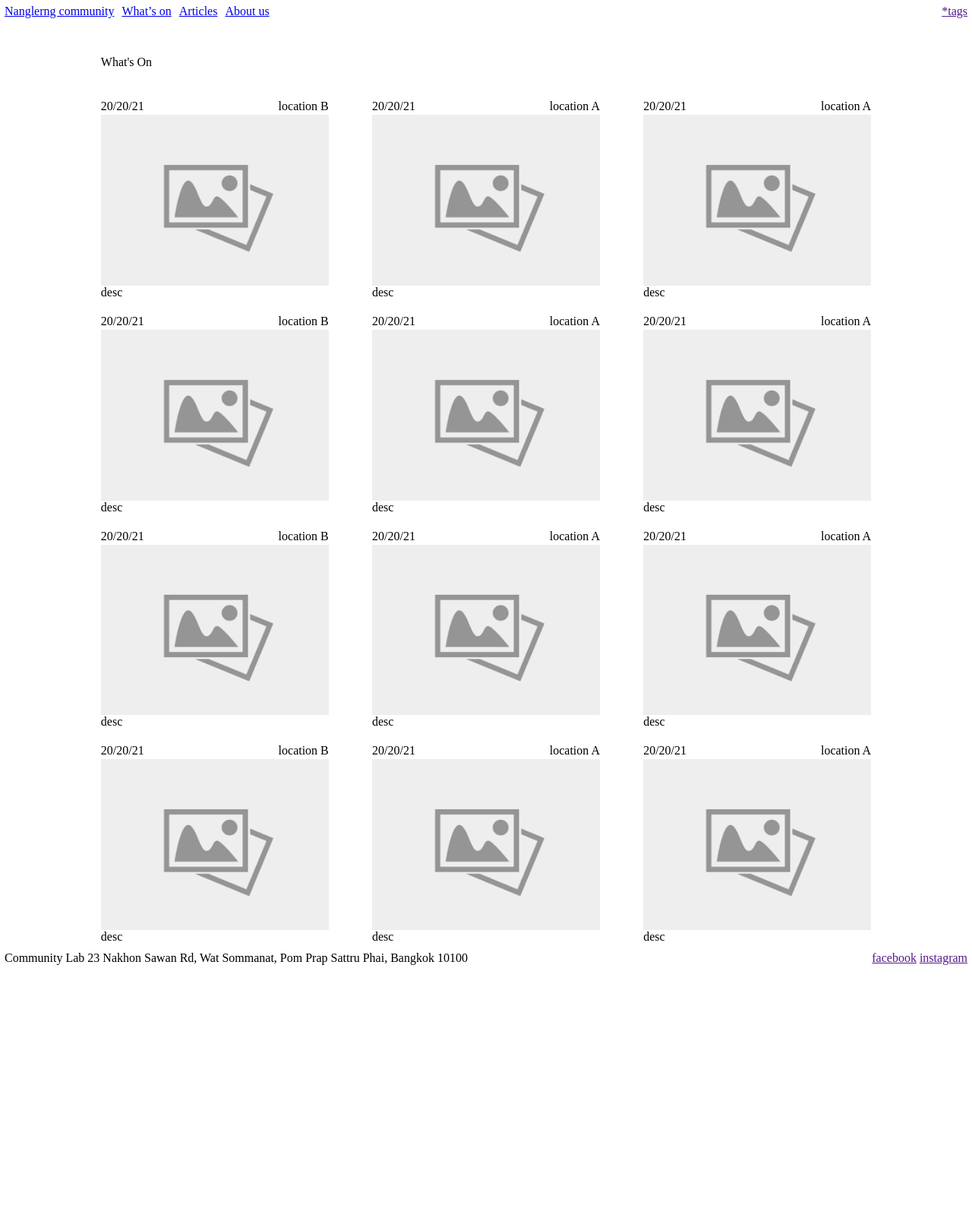
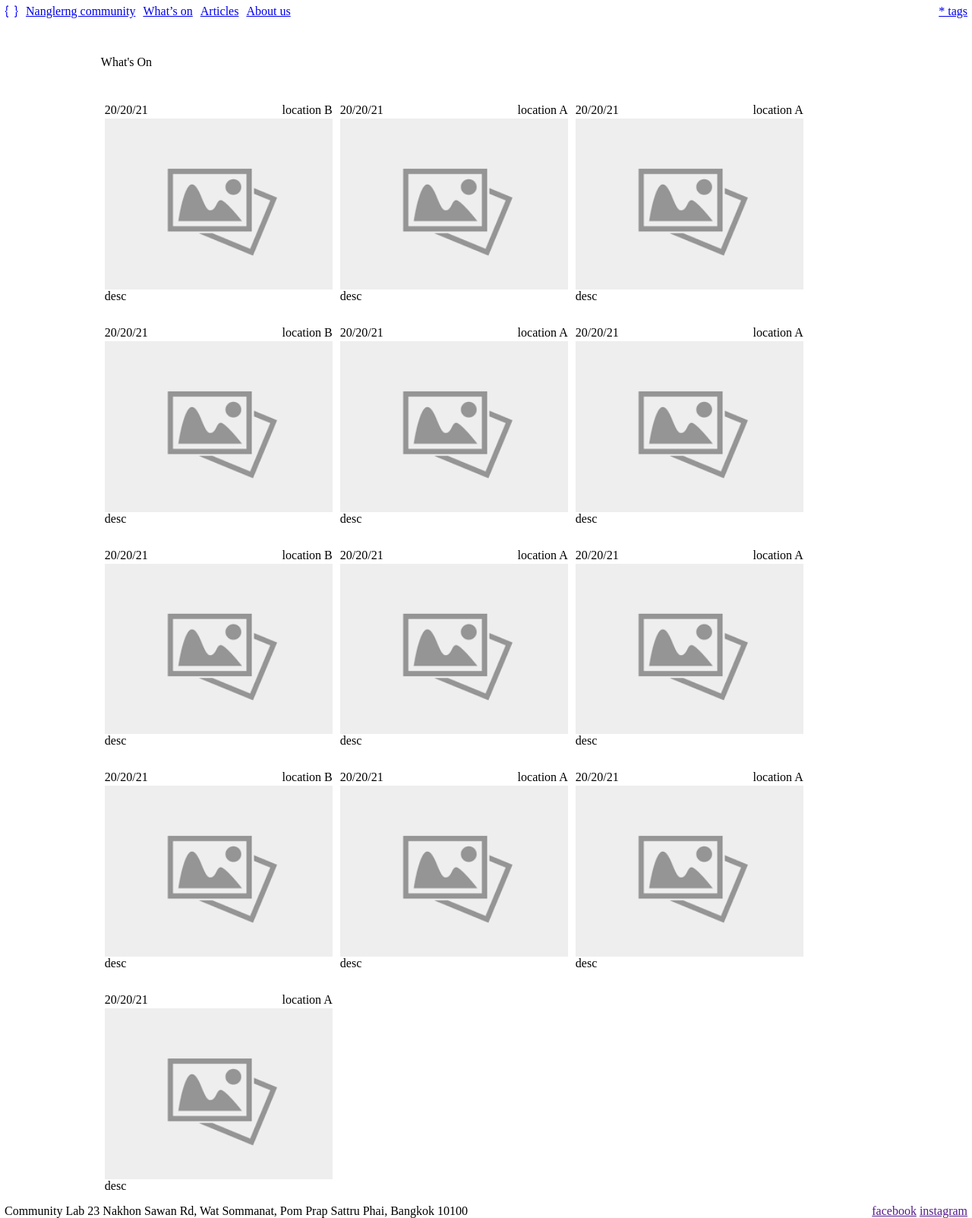
Before and after one commit to khajer/nanglerng, a Django app: page /whatson in a window 1280 px wide. Shown: the whole page at 76% size. Before the commit the page ends 1270 px from the top, so only its background shows below. Run offline with Django 3.2, Linux system fonts and the light colour scheme; some libraries are stand-ins or nearby versions.

Commit message:
add what's on

```diff
--- /dev/null
+++ b/nanglerng/static/css/m5.css
@@ -0,0 +1,146 @@
+body{
+    margin: 0 auto;
+    padding: 6px;
+}
+#header {
+    position: relative;
+    width: 100%;
+    height: 6%;
+    /* background-color: #ff0000; */
+    border: 0;
+}
+#content{
+    width: 100%;
+    height: 90%;
+}
+#footer{
+    width: 100%;
+    height: 4%;
+}
+ul.menu {
+    list-style-type: none;
+    margin: 0;
+    padding: 0;
+}
+
+li.menu-item {
+    padding-right: 10px;
+    display: block;
+    float: left;
+}
+.text-right {
+    /* position: absolute; */
+    /* top: 0;
+    right: 0; */
+    text-align: right;
+}
+
+.column{
+    width: 50%;
+    float: left;
+    height: 100%;
+    overflow-y: auto;
+}
+
+.content-box{
+    padding-left: 8px;
+
+}
+.main-image-left{
+    position: relative;
+}
+.label_img{
+    position: absolute;
+    bottom: 0px;
+    left: 0px;
+    width: 100%;
+    height: 60px;
+    background-color: #0000FF;
+    color: #fff;
+    text-align: center;
+}
+.bb{
+    position: relative;
+}
+
+.more{
+    text-align: right;
+}
+.b-list{
+    display: flex;
+    flex-wrap: wrap;
+    justify-content: flex-start;
+}
+.llist{
+    width: 49%;
+}
+.footer-box{
+    padding-top: 10px;
+}
+.footer-tradmark{
+    float: left;
+}
+.footer-social{
+    float: right;
+}
+
+.headcard{
+    padding: 20px 0 20px 0;
+}
+.headcard-left{
+    float: left;
+}
+.headcard-right{
+    float: right;
+}
+#sub-menu-title{
+    background: #0000FF;
+    width: 100%;
+    /* display: inline-block; */
+    display: none;
+    position: absolute;
+    height: 30px;
+    z-index: 2;
+    padding: 8px;
+}
+#sub-menu-title a{
+    color: #fff;
+}
+
+/*----other---*/
+ul.menu-comunity {
+    list-style-type: none;
+    margin: 0;
+    padding: 0;
+    height: 30px;
+}
+
+li.tab-border{
+    width: 180px;
+    height: 30px;
+    border: 1px solid #000;
+    border-bottom: 0;
+    padding: 0 0 0 4px;
+}
+li.tab-active{
+    color: #fff;
+    background: #0000FF;
+}
+.spacer{
+    width: 100%;
+    border-top: 1px solid #000;
+}
+.title_text{
+    padding: 20px 0 20px 0;
+}
+.social_text{
+    padding: 10px 0 10px 0;
+}
+.w-on{
+    margin: 0 auto;
+    width: 80%;
+}
+.w-on-img-list{
+    width: 300px;
+    padding: 5px;
+}
--- a/nanglerng/templates/community/timeline.html
+++ b/nanglerng/templates/community/timeline.html
@@ -5,7 +5,7 @@
         <link rel="stylesheet" type="text/css" href="{% static 'css/m3.css' %}">
         <link href="{% static 'fontawesomefree/css/all.min.css' %}" rel="stylesheet" type="text/css">
         <script src="{% static 'fontawesomefree/js/all.min.js' %}"></script>
-         <script src="{% static 'js/toggle_menu.js' %}"></script>
+        <script src="{% static 'js/toggle_menu.js' %}"></script>
     </head>
     <body>
         {% include "project/header.html" %}
--- a/nanglerng/templates/whatson/index.html
+++ b/nanglerng/templates/whatson/index.html
@@ -1,183 +1,15 @@
 <html>
     <head>
         <title>NANGLERNG COMMUNITY</title>
-        <style>
-            body{
-                margin: 0 auto;
-                padding: 6px;
-            }
-            #header {
-                position: relative;
-                width: 100%;
-                height: 6%;
-                /* background-color: #ff0000; */
-                border: 0;
-            }
-            #content{
-                width: 100%;
-                height: 90%;
-            }
-            #footer{
-                width: 100%;
-                height: 4%;
-            }
-            ul.menu {
-                list-style-type: none;
-                margin: 0;
-                padding: 0;
-            }
-
-            li.menu-item {
-                padding-right: 10px;
-                display: block;
-                float: left;
-            }
-            .text-right {
-                /* position: absolute; */
-                /* top: 0;
-                right: 0; */
-                text-align: right;
-            }
-
-            .column{
-                width: 50%;
-                float: left;
-                height: 100%;
-                overflow-y: auto;
-            }
-
-            .content-box{
-                padding-left: 8px;
-
-            }
-            .main-image-left{
-                position: relative;
-            }
-            .label_img{
-                position: absolute;
-                bottom: 0px;
-                left: 0px;
-                width: 100%;
-                height: 60px;
-                background-color: #0000FF;
-                color: #fff;
-                text-align: center;
-            }
-            .bb{
-                position: relative;
-            }
-
-            .more{
-                text-align: right;
-            }
-            .b-list{
-                display: flex;
-                flex-wrap: wrap;
-                justify-content: space-between;
-            }
-            .llist{
-                width: 49%;
-            }
-            .footer-box{
-                padding-top: 10px;
-            }
-            .footer-tradmark{
-                float: left;
-            }
-            .footer-social{
-                float: right;
-            }
-
-            .headcard{
-                padding: 20px 0 20px 0;
-            }
-            .headcard-left{
-                float: left;
-            }
-            .headcard-right{
-                float: right;
-            }
-            #sub-menu-title{
-                background: #0000FF;
-                width: 100%;
-                /* display: inline-block; */
-                display: none;
-                position: absolute;
-                height: 30px;
-                z-index: 2;
-                padding: 8px;
-            }
-            #sub-menu-title a{
-                color: #fff;
-            }
-
-            /*----other---*/
-            ul.menu-comunity {
-                list-style-type: none;
-                margin: 0;
-                padding: 0;
-                height: 30px;
-            }
-
-            li.tab-border{
-                width: 180px;
-                height: 30px;
-                border: 1px solid #000;
-                border-bottom: 0;
-                padding: 0 0 0 4px;
-            }
-            li.tab-active{
-                color: #fff;
-                background: #0000FF;
-            }
-            .spacer{
-                width: 100%;
-                border-top: 1px solid #000;
-            }
-            .title_text{
-                padding: 20px 0 20px 0;
-            }
-            .social_text{
-                padding: 10px 0 10px 0;
-            }
-            .w-on{
-                margin: 0 auto;
-                width: 80%;
-            }
-            .w-on-img-list{
-                width: 300px;
-            }
-
-        </style>
-        <script>
-            function openSubmenu(){
-                if(document.getElementById("sub-menu-title").style.display === "inline"){
-                    document.getElementById("sub-menu-title").style.display = "none";
-                }else{
-                    document.getElementById("sub-menu-title").style.display = "inline";
-                }
-            }
-        </script>
+        {% load static %}
+        <link rel="stylesheet" type="text/css" href="{% static 'css/m5.css' %}">
+        <link href="{% static 'fontawesomefree/css/all.min.css' %}" rel="stylesheet" type="text/css">
+        <script src="{% static 'fontawesomefree/js/all.min.js' %}"></script>
+        <script src="{% static 'js/toggle_menu.js' %}"></script>
     </head>
     <body>
-        <div id="header">
-            <!-- <div id="div-menu"> -->
-                <ul class="menu ">
-                    <li class="menu-item" id="menu-page">
-                        <div><a href="#" onclick="openSubmenu()">Nanglerng community</a></div>
-                        <div id="sub-menu-title">
-                            <a href="#">Eassy</a>
-                            <a href="#">Timeline</a>
-                            <a href="#">Maps</a>
-                        </div>
-                    </li>
-                    <li class="menu-item" id="shop-page"><a href="/about">What’s on</a></li>
-                    <li class="menu-item" id="catering-page"><a href="/articles">Articles</a></li>
-                    <li class="menu-item" id="private-events"><a href="/aboutus">About us</a></li>
-                </ul>
-            <!-- </div> -->
-            <div class="text-right"><a href="">*tags</a></div>
-        </div>
+        {% include "project/header.html" %}
+        {% block header %}{% endblock %}
         <div id="content">
             <div class="w-on">
                 <div class="title_text">
@@ -189,7 +21,7 @@
                             <div class="headcard-left">20/20/21</div>
                             <div class="headcard-right">location B</div>
                         </div>
-                        <div><img src="img.png" width="100%"></div>
+                        <div><img src="{% static 'images/example.png' %}" width="100%"></div>
                         <div>desc</div>
                     </div>
                     <div class="w-on-img-list">
@@ -197,7 +29,7 @@
                             <div class="headcard-left">20/20/21</div>
                             <div class="headcard-right">location A</div>
                         </div>
-                        <div><img src="img.png" width="100%"></div>
+                        <div><img src="{% static 'images/example.png' %}" width="100%"></div>
                         <div>desc</div>
                     </div>
                     <div class="w-on-img-list">
@@ -205,7 +37,7 @@
                             <div class="headcard-left">20/20/21</div>
                             <div class="headcard-right">location A</div>
                         </div>
-                        <div><img src="img.png" width="100%"></div>
+                        <div><img src="{% static 'images/example.png' %}" width="100%"></div>
                         <div>desc</div>
                     </div>
                     <div class="w-on-img-list">
@@ -213,7 +45,7 @@
                             <div class="headcard-left">20/20/21</div>
                             <div class="headcard-right">location B</div>
                         </div>
-                        <div><img src="img.png" width="100%"></div>
+                        <div><img src="{% static 'images/example.png' %}" width="100%"></div>
                         <div>desc</div>
                     </div>
                     <div class="w-on-img-list">
@@ -221,7 +53,7 @@
                             <div class="headcard-left">20/20/21</div>
                             <div class="headcard-right">location A</div>
                         </div>
-                        <div><img src="img.png" width="100%"></div>
+                        <div><img src="{% static 'images/example.png' %}" width="100%"></div>
                         <div>desc</div>
                     </div>
                     <div class="w-on-img-list">
@@ -229,7 +61,7 @@
                             <div class="headcard-left">20/20/21</div>
                             <div class="headcard-right">location A</div>
                         </div>
-                        <div><img src="img.png" width="100%"></div>
+                        <div><img src="{% static 'images/example.png' %}" width="100%"></div>
                         <div>desc</div>
                     </div>
                     <div class="w-on-img-list">
@@ -237,7 +69,7 @@
                             <div class="headcard-left">20/20/21</div>
                             <div class="headcard-right">location B</div>
                         </div>
-                        <div><img src="img.png" width="100%"></div>
+                        <div><img src="{% static 'images/example.png' %}" width="100%"></div>
                         <div>desc</div>
                     </div>
                     <div class="w-on-img-list">
@@ -245,7 +77,7 @@
                             <div class="headcard-left">20/20/21</div>
                             <div class="headcard-right">location A</div>
                         </div>
-                        <div><img src="img.png" width="100%"></div>
+                        <div><img src="{% static 'images/example.png' %}" width="100%"></div>
                         <div>desc</div>
                     </div>
                     <div class="w-on-img-list">
@@ -253,7 +85,7 @@
                             <div class="headcard-left">20/20/21</div>
                             <div class="headcard-right">location A</div>
                         </div>
-                        <div><img src="img.png" width="100%"></div>
+                        <div><img src="{% static 'images/example.png' %}" width="100%"></div>
                         <div>desc</div>
                     </div>
                     <div class="w-on-img-list">
@@ -261,7 +93,7 @@
                             <div class="headcard-left">20/20/21</div>
                             <div class="headcard-right">location B</div>
                         </div>
-                        <div><img src="img.png" width="100%"></div>
+                        <div><img src="{% static 'images/example.png' %}" width="100%"></div>
                         <div>desc</div>
                     </div>
                     <div class="w-on-img-list">
@@ -269,7 +101,7 @@
                             <div class="headcard-left">20/20/21</div>
                             <div class="headcard-right">location A</div>
                         </div>
-                        <div><img src="img.png" width="100%"></div>
+                        <div><img src="{% static 'images/example.png' %}" width="100%"></div>
                         <div>desc</div>
                     </div>
                     <div class="w-on-img-list">
@@ -277,16 +109,23 @@
                             <div class="headcard-left">20/20/21</div>
                             <div class="headcard-right">location A</div>
                         </div>
-                        <div><img src="img.png" width="100%"></div>
+                        <div><img src="{% static 'images/example.png' %}" width="100%"></div>
                         <div>desc</div>
                     </div>
+                    <div class="w-on-img-list">
+                        <div class="headcard">
+                            <div class="headcard-left">20/20/21</div>
+                            <div class="headcard-right">location A</div>
+                        </div>
+                        <div><img src="{% static 'images/example.png' %}" width="100%"></div>
+                        <div>desc</div>
+                    </div>
+
                 </div>
             </div>
             <div id="footer">
-                <div class="footer-box">
-                    <div class="footer-tradmark">Community Lab 23 Nakhon Sawan Rd, Wat Sommanat, Pom Prap Sattru Phai, Bangkok 10100</div>
-                    <div class="footer-social"><a href="">facebook</a> <a href="">instagram</a></div>
-                </div>
+                {% include "project/footer.html" %}
+                {% block footer %}{% endblock %}
             </div>
         </div>
     </body>
```
